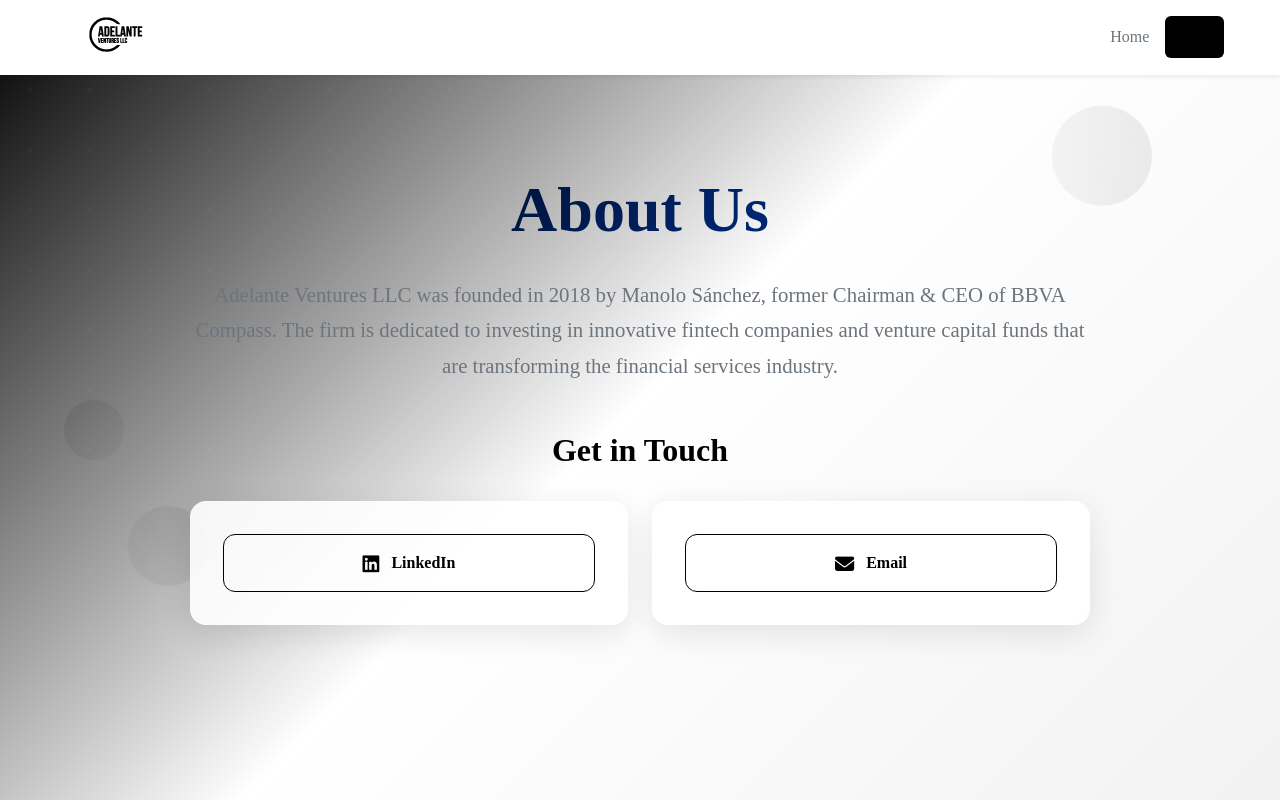
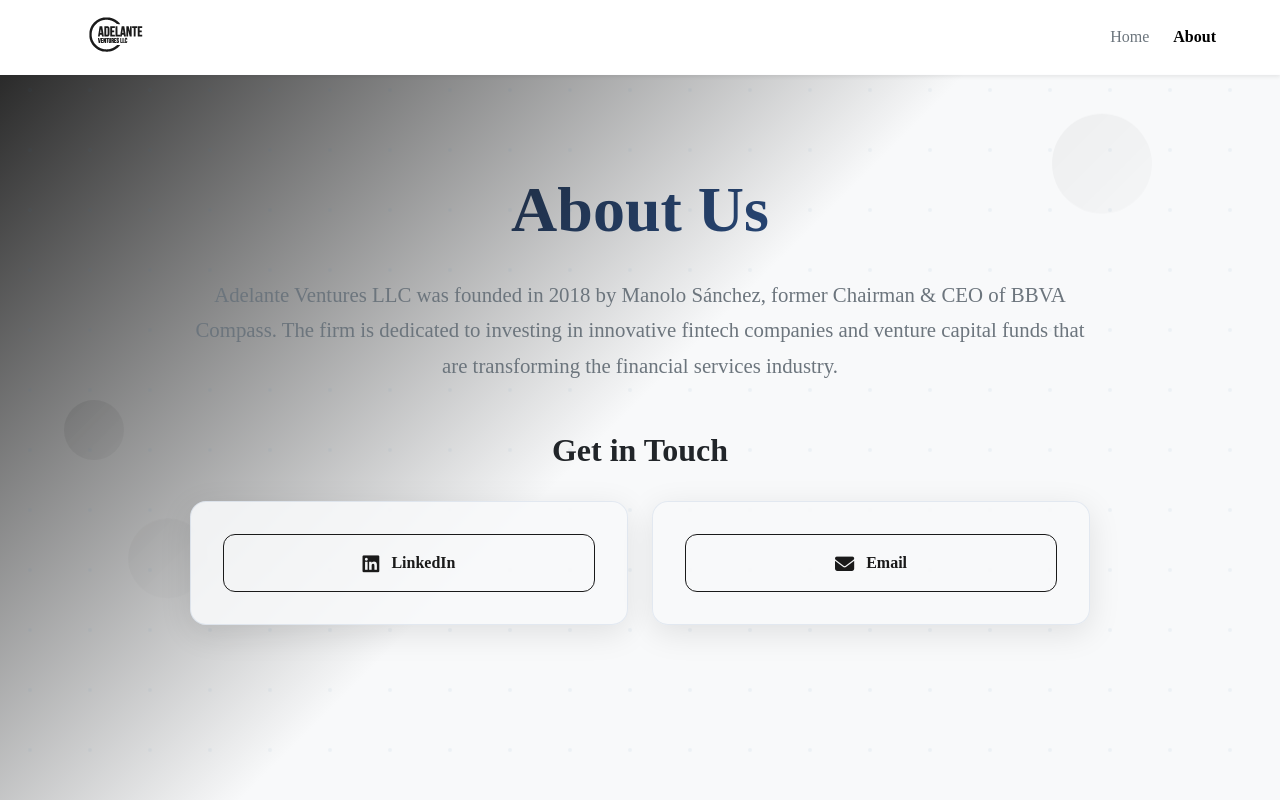
Before and after one commit to mallow43/adelanteventures, a React (Vite) app: page /about in a window 1280 px wide. Built offline with nearby package versions, Linux system fonts and the light colour scheme; a web font is replaced by a local one.

Commit message:
css updates

```diff
--- a/src/App.css
+++ b/src/App.css
@@ -1,14 +1,17 @@
 :root {
   /* Color System */
-  --clr-primary: #000000;
-  --clr-primary-light: #f2f2f2;
-  --clr-secondary: #6c757d;
+  --clr-primary: #1a1a1a;
+  --clr-primary-light: #f8f9fa;
+  --clr-secondary: #495057;
   --clr-light: #ffffff;
-  --clr-dark: #000000;
+  --clr-dark: #212529;
   --clr-white: #ffffff;
   --clr-muted: #6c757d;
-  --clr-gradient-start: #000000;
-  --clr-gradient-end: #ffffff;
+  --clr-accent: #2c5aa0;
+  --clr-accent-light: #4a7bc8;
+  --clr-accent-dark: #1e3a5f;
+  --clr-gradient-start: #1a1a1a;
+  --clr-gradient-end: #f8f9fa;
 
   /* Spacing */
   --spacing-1: 0.5rem;
@@ -18,8 +21,8 @@
   --spacing-5: 3rem;
 
   /* Typography */
-  --font-primary: 'DM Serif Text', serif;
-  --font-secondary: 'DM Serif Text', serif;
+  --font-primary: "DM Serif Text", serif;
+  --font-secondary: "DM Serif Text", serif;
 
   /* Shadows */
   --shadow-sm: 0 0.125rem 0.25rem rgba(0, 0, 0, 0.075);
@@ -121,7 +124,7 @@
   color: var(--clr-primary);
   text-decoration: none;
   background-color: transparent;
-  transition: color 0.2s ease-in-out;
+  transition: color 0.3s ease;
 }
 
 a:hover {
@@ -146,13 +149,13 @@
   right: 0;
   left: 0;
   z-index: 1030;
-  background: rgba(255, 255, 255, 0.75);
+  background: rgba(248, 249, 250, 0.85);
   backdrop-filter: blur(12px);
   -webkit-backdrop-filter: blur(12px);
-  border-bottom: 1px solid rgba(255, 255, 255, 0.2);
+  border-bottom: 1px solid rgba(248, 249, 250, 0.3);
   box-shadow: 0 8px 32px rgba(0, 0, 0, 0.1);
   padding: 0.75rem 0;
-  transition: all 0.3s ease;
+  transition: all 0.4s ease;
 }
 
 .navbar-brand {
@@ -163,11 +166,11 @@
   font-size: 1.25rem;
   line-height: inherit;
   white-space: nowrap;
-  transition: all 0.3s ease;
+  transition: all 0.4s ease;
 }
 
 .navbar-brand:hover {
-  transform: scale(1.05);
+  transform: scale(1.02);
 }
 
 .navbar-brand svg {
@@ -176,7 +179,7 @@
 }
 
 .navbar-brand:hover svg {
-  fill: #003bb3;
+  fill: var(--clr-primary);
 }
 
 /* Modern Navbar Toggle */
@@ -185,7 +188,7 @@
   padding: 0.5rem;
   background: transparent;
   border-radius: 8px;
-  transition: all 0.3s ease;
+  transition: all 0.4s ease;
 }
 
 .navbar-toggler:focus {
@@ -263,7 +266,7 @@
 }
 
 .navbar-collapse.show {
-  background: rgba(255, 255, 255, 0.98);
+  background: rgba(248, 249, 250, 0.98);
   backdrop-filter: blur(20px);
   border-radius: 16px;
   margin-top: 1rem;
@@ -291,25 +294,7 @@
   font-weight: 500;
   color: var(--clr-dark);
   border-radius: 6px;
-  transition: background-color 0.2s ease, color 0.2s ease;
-}
-
-.nav-link:hover,
-.nav-link:focus {
-  color: var(--clr-white);
-  background-color: var(--clr-dark);
-}
-
-.nav-link:active {
-  color: var(--clr-white);
-  background-color: var(--clr-dark);
-  opacity: 0.75;
-}
-
-.nav-link.active {
-  color: var(--clr-white);
-  background-color: var(--clr-dark);
-  font-weight: 600;
+  transition: background-color 0.3s ease, color 0.3s ease;
 }
 
 /* Buttons */
@@ -327,18 +312,19 @@
   font-size: 1rem;
   line-height: 1.5;
   border-radius: var(--border-radius);
-  transition: all 0.2s ease-in-out;
+  transition: all 0.3s ease;
 }
 
 .btn-primary {
   color: var(--clr-white);
-  background-color: var(--clr-primary);
+  background-color: black;
   border-color: var(--clr-primary);
 }
 
 .btn-primary:hover {
-  background-color: #0046d9;
-  border-color: #0040cc;
+  background-color: var(--clr-primary);
+  border-color: var(--clr-primary);
+  color: white;
 }
 
 .btn-outline-primary {
@@ -358,7 +344,7 @@
   min-height: 100vh;
   display: flex;
   align-items: center;
-  background: url('https://images.unsplash.com/photo-1683585940689-7fd8aa12d682?q=80&w=2532&auto=format&fit=crop&ixlib=rb-4.1.0&ixid=M3wxMjA3fDB8MHxwaG90by1wYWdlfHx8fGVufDB8fHx8fA%3D%3D')
+  background: url("https://images.unsplash.com/photo-1683585940689-7fd8aa12d682?q=80&w=2532&auto=format&fit=crop&ixlib=rb-4.1.0&ixid=M3wxMjA3fDB8MHxwaG90by1wYWdlfHx8fGVufDB8fHx8fA%3D%3D")
     center/cover no-repeat;
   background-attachment: fixed;
   position: relative;
@@ -405,11 +391,11 @@
   line-height: 1.6;
   color: var(--clr-primary-light);
   margin-bottom: 2.5rem;
-  animation: fadeSlideUp 0.8s ease-out 0.4s both;
+  animation: fadeSlideUp 1.2s ease-out 0.3s both;
 }
 
 .hero-cta {
-  animation: fadeSlideUp 0.8s ease-out 0.6s both;
+  animation: fadeSlideUp 1.2s ease-out 0.5s both;
 }
 
 .hero-cta .btn {
@@ -419,35 +405,15 @@
   font-weight: 600;
   text-transform: uppercase;
   letter-spacing: 0.5px;
-  box-shadow: 0 8px 25px rgba(0, 0, 0, 0.3);
-  transition: all 0.3s ease;
+  box-shadow: 0 4px 15px rgba(0, 0, 0, 0.2);
+  transition: all 0.4s ease;
   position: relative;
   overflow: hidden;
 }
 
-.hero-cta .btn::before {
-  content: "";
-  position: absolute;
-  top: 0;
-  left: -100%;
-  width: 100%;
-  height: 100%;
-  background: linear-gradient(
-    90deg,
-    transparent,
-    rgba(255, 255, 255, 0.2),
-    transparent
-  );
-  transition: left 0.5s ease;
-}
-
-.hero-cta .btn:hover::before {
-  left: 100%;
-}
-
 .hero-cta .btn:hover {
-  transform: translateY(-2px);
-  box-shadow: 0 12px 35px rgba(0, 0, 0, 0.4);
+  transform: translateY(-1px);
+  box-shadow: 0 6px 20px rgba(0, 0, 0, 0.25);
 }
 
 /* Floating elements for visual interest */
@@ -464,12 +430,8 @@
 .floating-shape {
   position: absolute;
   border-radius: 50%;
-  background: linear-gradient(
-    135deg,
-    rgba(0, 0, 0, 0.1),
-    rgba(0, 0, 0, 0.05)
-  );
-  animation: float 6s ease-in-out infinite;
+  background: linear-gradient(135deg, rgba(0, 0, 0, 0.1), rgba(0, 0, 0, 0.05));
+  animation: float 12s ease-in-out infinite;
 }
 
 .floating-shape:nth-child(1) {
@@ -499,10 +461,12 @@
 @keyframes float {
   0%,
   100% {
-    transform: translateY(0px) rotate(0deg);
+    transform: translateY(0px);
+    opacity: 0.3;
   }
   50% {
-    transform: translateY(-20px) rotate(180deg);
+    transform: translateY(-8px);
+    opacity: 0.6;
   }
 }
 
@@ -510,7 +474,7 @@
 @keyframes fadeSlideUp {
   from {
     opacity: 0;
-    transform: translateY(30px);
+    transform: translateY(15px);
   }
   to {
     opacity: 1;
@@ -525,9 +489,10 @@
   display: flex;
   align-items: center;
   background: linear-gradient(
-    130deg,
-    var(--clr-gradient-start),
-    var(--clr-gradient-end)
+    135deg,
+    var(--clr-gradient-start) 0%,
+    var(--clr-gradient-end) 50%,
+    var(--clr-primary-light) 100%
   );
 }
 
@@ -542,29 +507,18 @@
 
 /* Animations */
 .hero-animation {
-  animation: fadeSlideUp 0.8s ease-out both;
-}
-
-@keyframes fadeSlideUp {
-  from {
-    opacity: 0;
-    transform: translateY(30px);
-  }
-  to {
-    opacity: 1;
-    transform: translateY(0);
-  }
+  animation: fadeSlideUp 1.2s ease-out both;
 }
 
 .fade-enter {
   opacity: 0;
-  transform: translateY(20px);
+  transform: translateY(10px);
 }
 
 .fade-enter-active {
   opacity: 1;
   transform: translateY(0);
-  transition: opacity 300ms ease-out, transform 300ms ease-out;
+  transition: opacity 400ms ease-out, transform 400ms ease-out;
 }
 
 .fade-exit {
@@ -574,8 +528,8 @@
 
 .fade-exit-active {
   opacity: 0;
-  transform: translateY(20px);
-  transition: opacity 300ms ease-in, transform 300ms ease-in;
+  transform: translateY(10px);
+  transition: opacity 400ms ease-in, transform 400ms ease-in;
 }
 
 /* Utilities */
@@ -644,11 +598,15 @@
   line-height: 1.1;
   margin-bottom: 2rem;
   text-align: center;
-  background: linear-gradient(135deg, var(--clr-primary) 0%, #003bb3 100%);
+  background: linear-gradient(
+    135deg,
+    var(--clr-primary) 0%,
+    var(--clr-accent) 100%
+  );
   -webkit-background-clip: text;
   -webkit-text-fill-color: transparent;
   background-clip: text;
-  animation: fadeSlideUp 0.8s ease-out 0.2s both;
+  animation: fadeSlideUp 1.2s ease-out 0.1s both;
 }
 
 .about-description {
@@ -658,11 +616,11 @@
   color: var(--clr-muted);
   margin-bottom: 3rem;
   text-align: center;
-  animation: fadeSlideUp 0.8s ease-out 0.4s both;
+  animation: fadeSlideUp 1.2s ease-out 0.3s both;
 }
 
 .contact-section {
-  animation: fadeSlideUp 0.8s ease-out 0.6s both;
+  animation: fadeSlideUp 1.2s ease-out 0.5s both;
 }
 
 .contact-title {
@@ -681,20 +639,21 @@
 }
 
 .contact-card {
-  background: rgba(255, 255, 255, 0.9);
+  background: rgba(248, 249, 250, 0.9);
   backdrop-filter: blur(10px);
   border-radius: 16px;
   padding: 2rem;
   text-align: center;
-  transition: all 0.3s ease;
-  border: 1px solid rgba(255, 255, 255, 0.2);
+  transition: all 0.4s ease;
+  border: 1px solid rgba(44, 90, 160, 0.1);
   box-shadow: 0 8px 32px rgba(0, 0, 0, 0.1);
 }
 
 .contact-card:hover {
-  transform: translateY(-5px);
-  box-shadow: 0 12px 40px rgba(0, 0, 0, 0.15);
-  background: rgba(255, 255, 255, 0.95);
+  transform: translateY(-3px);
+  box-shadow: 0 10px 35px rgba(44, 90, 160, 0.15);
+  background: rgba(248, 249, 250, 0.95);
+  border-color: rgba(44, 90, 160, 0.2);
 }
 
 .contact-card .btn {
@@ -703,7 +662,7 @@
   border-radius: 12px;
   font-weight: 600;
   font-size: 1rem;
-  transition: all 0.3s ease;
+  transition: all 0.4s ease;
   display: flex;
   align-items: center;
   justify-content: center;
@@ -715,8 +674,8 @@
 }
 
 .contact-card .btn:hover {
-  transform: translateY(-2px);
-  box-shadow: 0 8px 25px rgba(0, 0, 0, 0.3);
+  transform: translateY(-1px);
+  box-shadow: 0 6px 20px rgba(0, 0, 0, 0.2);
 }
 
 /* Floating elements for About page */
@@ -733,12 +692,8 @@
 .about-floating-shape {
   position: absolute;
   border-radius: 50%;
-  background: linear-gradient(
-    135deg,
-    rgba(0, 0, 0, 0.08),
-    rgba(0, 0, 0, 0.03)
-  );
-  animation: float 8s ease-in-out infinite;
+  background: linear-gradient(135deg, rgba(0, 0, 0, 0.08), rgba(0, 0, 0, 0.03));
+  animation: float 16s ease-in-out infinite;
 }
 
 .about-floating-shape:nth-child(1) {
```
